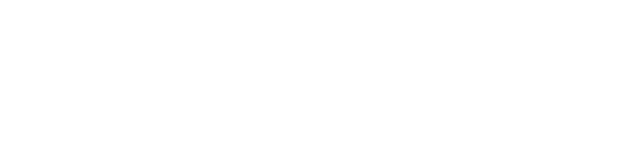
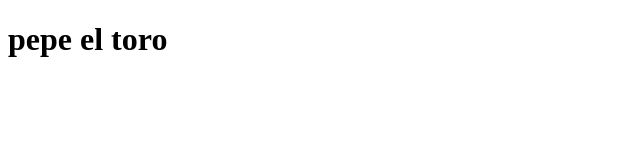
Before and after one commit to AnthonyTC9/ejemplosEstudio, a plain HTML site: page index.html in a window 1280 px wide. Shown: the whole page, without its empty margins (0-640 px from the left). Drawn offline with Linux system fonts and the light colour scheme.

Commit message:
colocamos titulo pepe el toro

```diff
--- a/index.html
+++ b/index.html
@@ -5,6 +5,8 @@
     <title>Title</title>
 </head>
 <body>
-
+    <h1>
+        pepe el toro
+    </h1>
 </body>
 </html>
```
